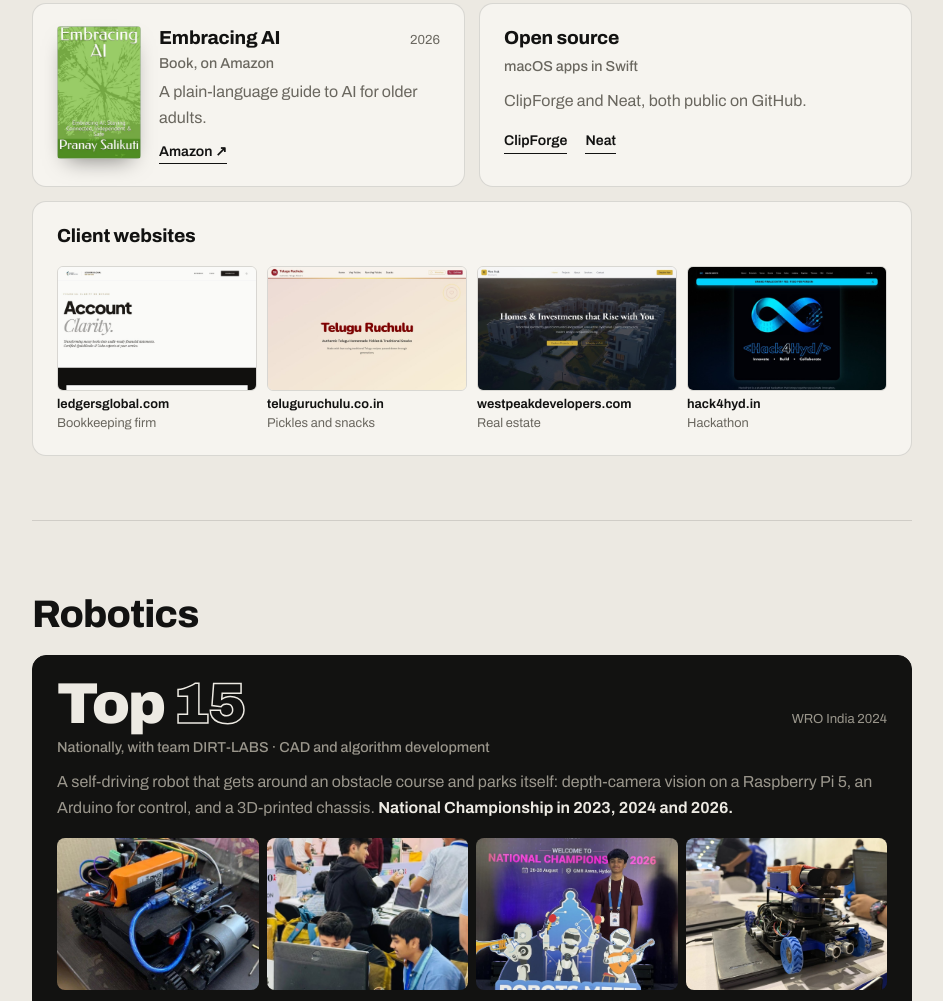
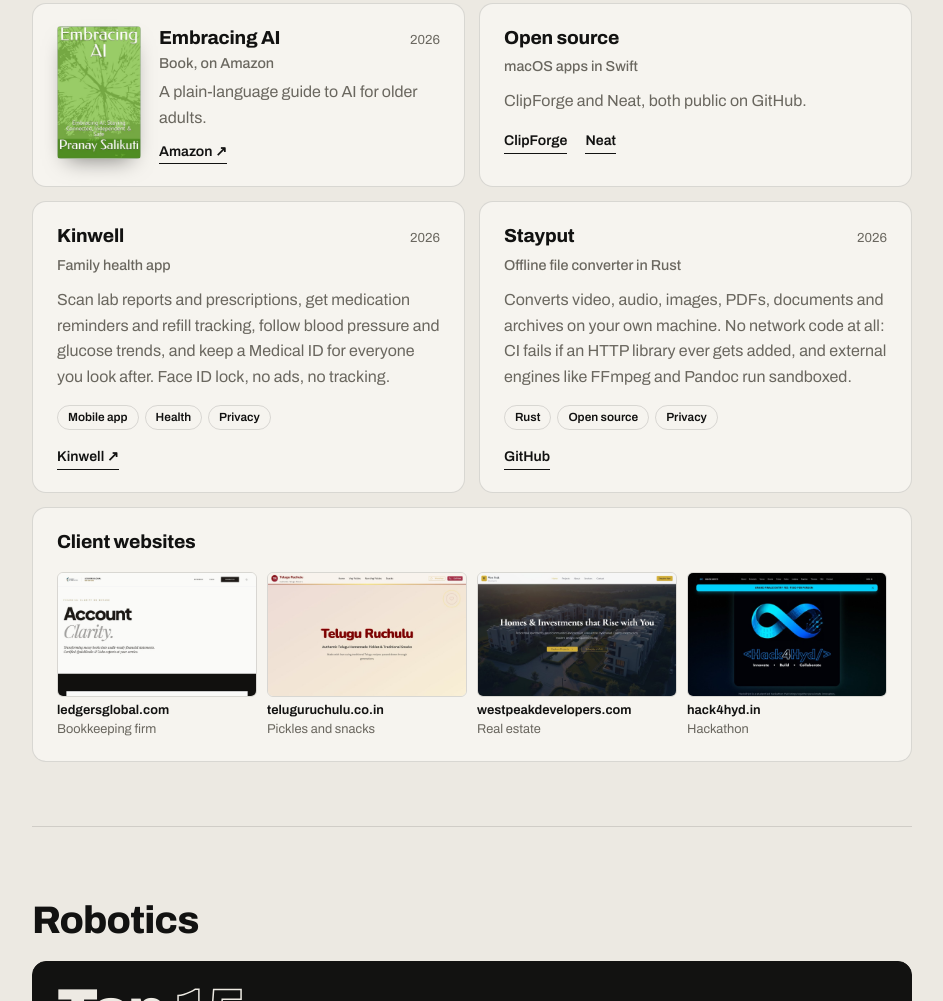
Before and after one commit to prsalikut/pranaysalikuti.com, a plain HTML site: page index.html in a window 1280 px wide. Shown: the part 1782-2783 px from the top of the page, without its empty margins (168-1111 px from the left). Drawn offline with Linux system fonts and the light colour scheme.

Commit message:
Add Kinwell and Stayput

```diff
--- a/index.html
+++ b/index.html
@@ -192,6 +192,22 @@ footer { padding: 28px 0 40px; color: var(--mut); font-size: .85rem; text-align:
           <div class="more"><a class="ul" href="https://github.com/prsalikut/ClipForge" target="_blank" rel="noopener noreferrer">ClipForge</a><a class="ul" href="https://github.com/prsalikut/Neat" target="_blank" rel="noopener noreferrer">Neat</a></div>
         </article>
       </div>
+      <div class="pair">
+        <article class="card">
+          <div class="top"><h3>Kinwell</h3><span class="when">2026</span></div>
+          <span class="meta">Family health app</span>
+          <p>Scan lab reports and prescriptions, get medication reminders and refill tracking, follow blood pressure and glucose trends, and keep a Medical ID for everyone you look after. Face ID lock, no ads, no tracking.</p>
+          <div class="tags"><span class="tag">Mobile app</span><span class="tag">Health</span><span class="tag">Privacy</span></div>
+          <div class="more"><a class="ul" href="https://prsalikut.github.io/kinwell-site/" target="_blank" rel="noopener noreferrer">Kinwell ↗</a></div>
+        </article>
+        <article class="card">
+          <div class="top"><h3>Stayput</h3><span class="when">2026</span></div>
+          <span class="meta">Offline file converter in Rust</span>
+          <p>Converts video, audio, images, PDFs, documents and archives on your own machine. No network code at all: CI fails if an HTTP library ever gets added, and external engines like FFmpeg and Pandoc run sandboxed.</p>
+          <div class="tags"><span class="tag">Rust</span><span class="tag">Open source</span><span class="tag">Privacy</span></div>
+          <div class="more"><a class="ul" href="https://github.com/prsalikut/stayput" target="_blank" rel="noopener noreferrer">GitHub</a></div>
+        </article>
+      </div>
       <article class="card">
         <div class="top"><h3>Client websites</h3></div>
 
```
